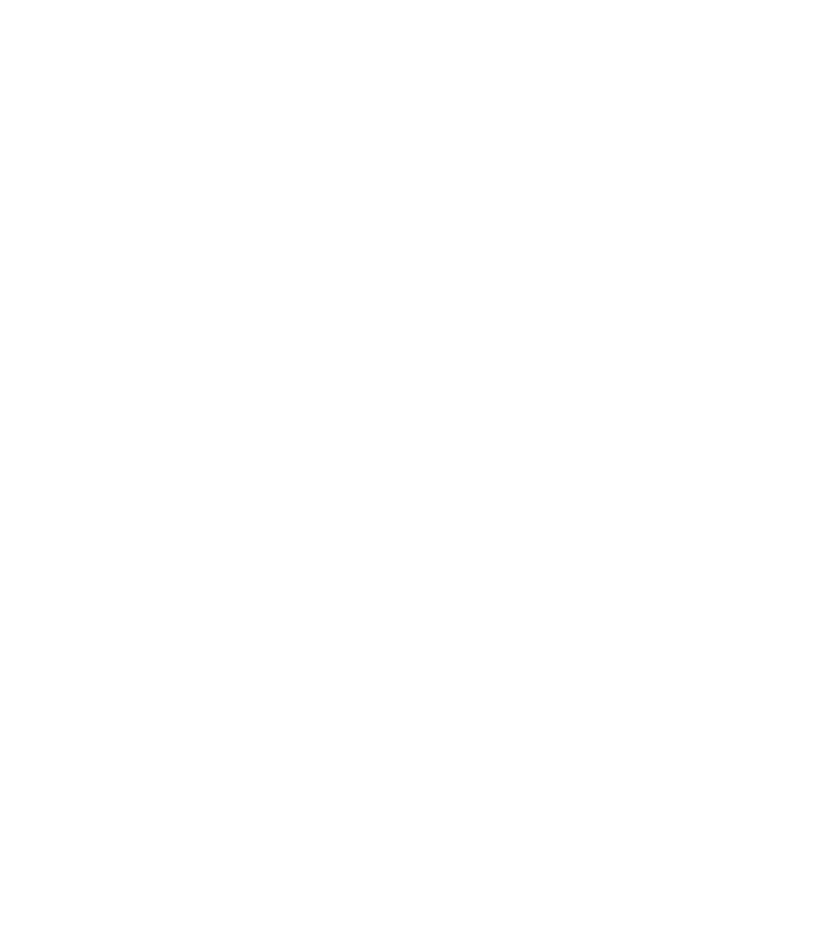
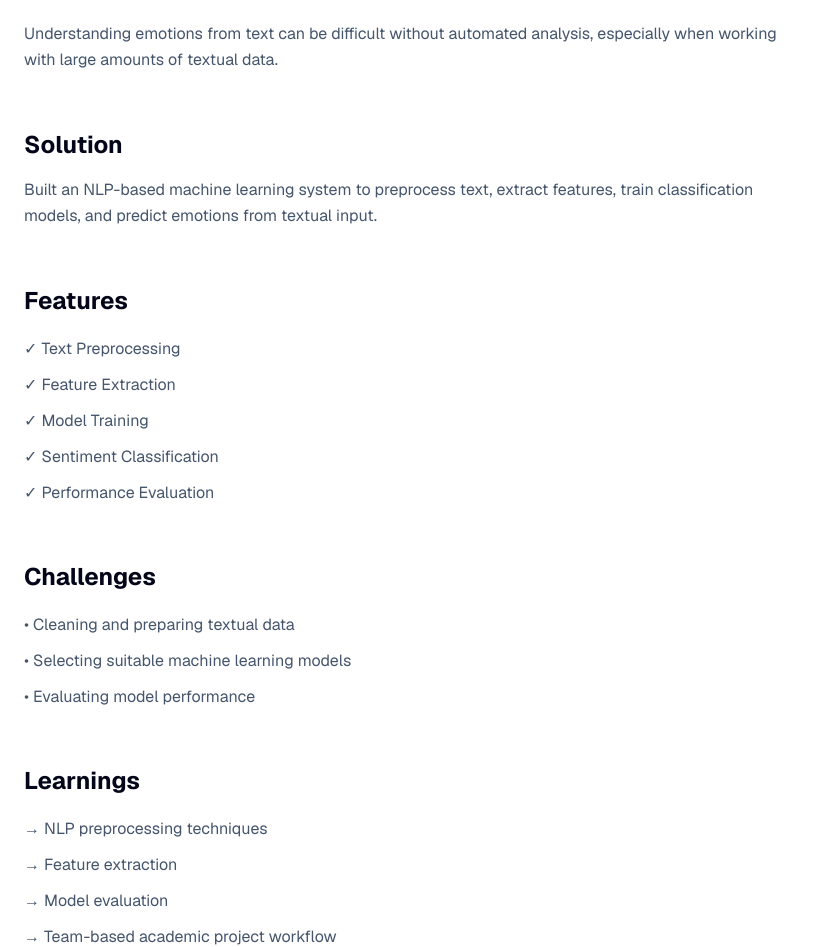
Before and after one commit to HARSHITA-SRIVASTAVA/project-orbit, a Next.js app: page /engineering/emotion-sentiment-analysis in a window 1280 px wide. Shown: the part 529-1476 px from the top of the page, without its empty margins (0-815 px from the left). Before the commit the page ends 800 px from the top, so only its background shows below. Built offline with nearby package versions, Linux system fonts and the light colour scheme.

Commit message:
feat:tranform engineering pages into project case studies

```diff
--- a/app/engineering/[slug]/page.tsx
+++ b/app/engineering/[slug]/page.tsx
@@ -51,6 +51,85 @@
               </span>
             ))}
           </div>
+<div className="mt-16 space-y-14">
+
+  <section>
+    <h2 className="text-2xl font-bold text-slate-950">
+      Problem
+    </h2>
+
+    <p className="mt-4 max-w-3xl leading-relaxed text-slate-600">
+      {project.problem}
+    </p>
+  </section>
+
+
+  <section>
+    <h2 className="text-2xl font-bold text-slate-950">
+      Solution
+    </h2>
+
+    <p className="mt-4 max-w-3xl leading-relaxed text-slate-600">
+      {project.solution}
+    </p>
+  </section>
+
+
+  <section>
+    <h2 className="text-2xl font-bold text-slate-950">
+      Features
+    </h2>
+
+    <ul className="mt-5 space-y-3">
+      {project.features.map((feature) => (
+        <li
+          key={feature}
+          className="text-slate-600"
+        >
+          ✓ {feature}
+        </li>
+      ))}
+    </ul>
+  </section>
+
+
+  <section>
+    <h2 className="text-2xl font-bold text-slate-950">
+      Challenges
+    </h2>
+
+    <ul className="mt-5 space-y-3">
+      {project.challenges.map((challenge) => (
+        <li
+          key={challenge}
+          className="text-slate-600"
+        >
+          • {challenge}
+        </li>
+      ))}
+    </ul>
+  </section>
+
+
+  <section>
+    <h2 className="text-2xl font-bold text-slate-950">
+      Learnings
+    </h2>
+
+    <ul className="mt-5 space-y-3">
+      {project.learnings.map((learning) => (
+        <li
+          key={learning}
+          className="text-slate-600"
+        >
+          → {learning}
+        </li>
+      ))}
+    </ul>
+  </section>
+
+</div>
+
 
           <div className="mt-10 flex flex-wrap gap-4">
             {project.githubUrl && (
--- a/data/projects.ts
+++ b/data/projects.ts
@@ -10,12 +10,31 @@
       "A full-stack platform for tracking coding progress, organizing revision schedules, and visualizing preparation analytics.",
     technologies: ["React", "Node.js", "Express.js", "MongoDB", "JWT", "Recharts"],
     category: "Full Stack",
+    problem: "Students often struggle to organize coding preparation, revision schedules, and track their progress effectively.",
+    solution:
+      "Built a MERN-based platform to manage preparation plans, visualize analytics, and maintain consistency throughout the interview preparation journey.",
+    features: [
+      "User Authentication",
+      "Progress Tracking",
+      "Revision Planner",
+      "Analytics Dashboard",
+      "Responsive Interface"
+    ],
+    challenges: [
+      "Designing scalable APIs",
+      "Managing application state",
+      "Structuring reusable components"
+    ],
+    learnings: [
+      "REST API design",
+      "JWT Authentication",
+      "State management in React",
+      "Full-stack architecture"
+    ],
     status: "Completed",
     featured: true,
-    githubUrl:
-    "https://github.com/HARSHITA-SRIVASTAVA/InterviewPrepPlatform_Project",
-    liveUrl:
-    "https://interview-prep-platform-project.vercel.app",
+    githubUrl: "https://github.com/HARSHITA-SRIVASTAVA/InterviewPrepPlatform_Project",
+    liveUrl: "https://interview-prep-platform-project.vercel.app",
   },
   {
     id: 2,
@@ -26,6 +45,32 @@
       "A machine learning project that classifies emotions from textual data using preprocessing, feature extraction, and model evaluation.",
     technologies: ["Python", "Pandas", "NumPy", "Scikit-learn", "NLP"],
     category: "Machine Learning",
+    problem:
+  "Understanding emotions from text can be difficult without automated analysis, especially when working with large amounts of textual data.",
+
+solution:
+  "Built an NLP-based machine learning system to preprocess text, extract features, train classification models, and predict emotions from textual input.",
+
+features: [
+  "Text Preprocessing",
+  "Feature Extraction",
+  "Model Training",
+  "Sentiment Classification",
+  "Performance Evaluation"
+],
+
+challenges: [
+  "Cleaning and preparing textual data",
+  "Selecting suitable machine learning models",
+  "Evaluating model performance"
+],
+
+learnings: [
+  "NLP preprocessing techniques",
+  "Feature extraction",
+  "Model evaluation",
+  "Team-based academic project workflow"
+],
     status: "Completed",
     featured: true,
     githubUrl: "https://github.com/HARSHITA-SRIVASTAVA/Major-Project-",
@@ -39,8 +84,34 @@
       "A Java Spring Boot backend simulation that accepts WhatsApp-style message events, logs incoming requests, and responds with predefined replies.",
     technologies: ["Java", "Spring Boot", "Maven", "REST API"],
     category: "Backend",
+    problem:
+  "Backend systems often need to receive external events through webhooks and respond with structured outputs.",
+
+solution:
+  "Built a Spring Boot webhook simulation that accepts WhatsApp-style JSON messages, logs incoming requests, and returns predefined automated responses.",
+
+features: [
+  "Webhook Endpoint",
+  "JSON Request Handling",
+  "Automated Replies",
+  "Incoming Message Logging",
+  "REST API Simulation"
+],
+
+challenges: [
+  "Designing a clean REST endpoint",
+  "Handling JSON request payloads",
+  "Structuring a Spring Boot assignment project"
+],
+
+learnings: [
+  "Spring Boot REST API basics",
+  "Webhook request flow",
+  "Maven project structure",
+  "Backend request-response handling"
+],
     status: "Completed",
     featured: false,
     githubUrl: "https://github.com/HARSHITA-SRIVASTAVA/WhatsApp-bot-Assignment",
-  },
+  }
 ];
```
Also changed, not shown: types/project.ts (+11 -0 lines).
